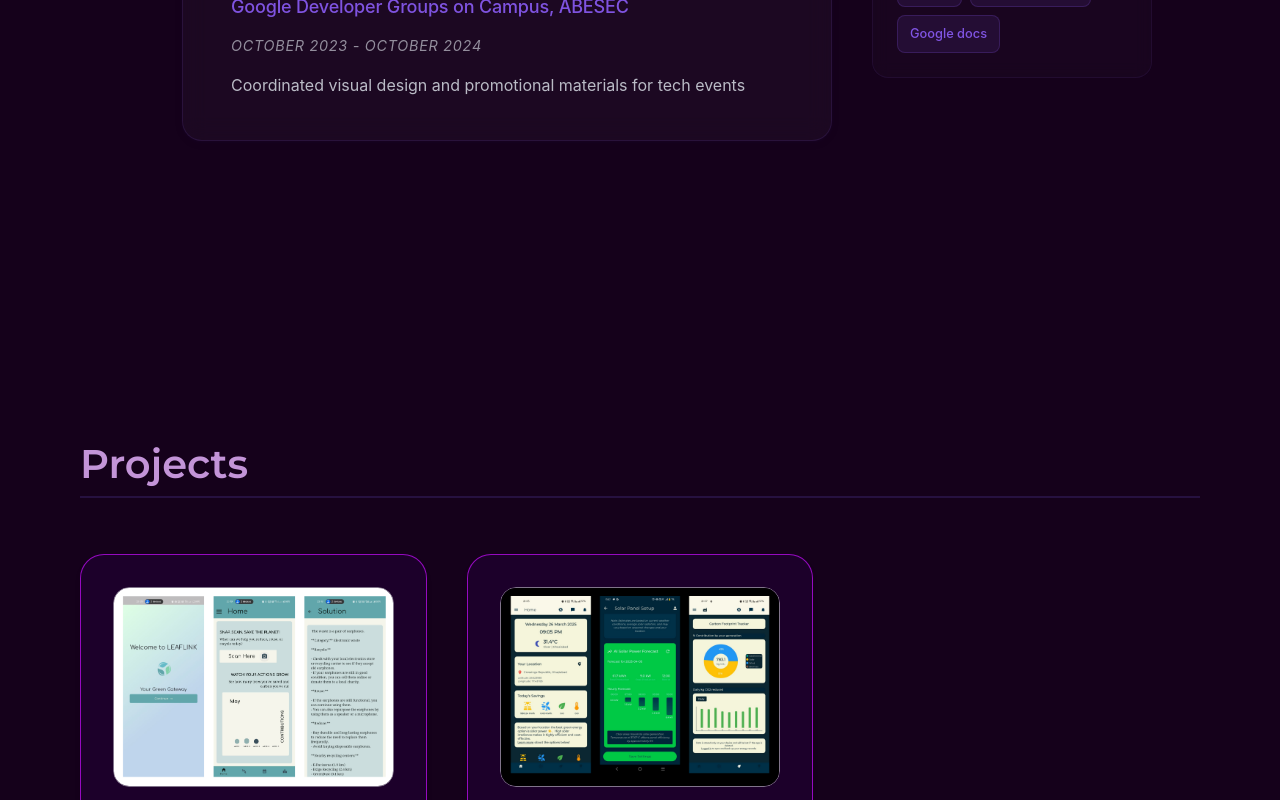
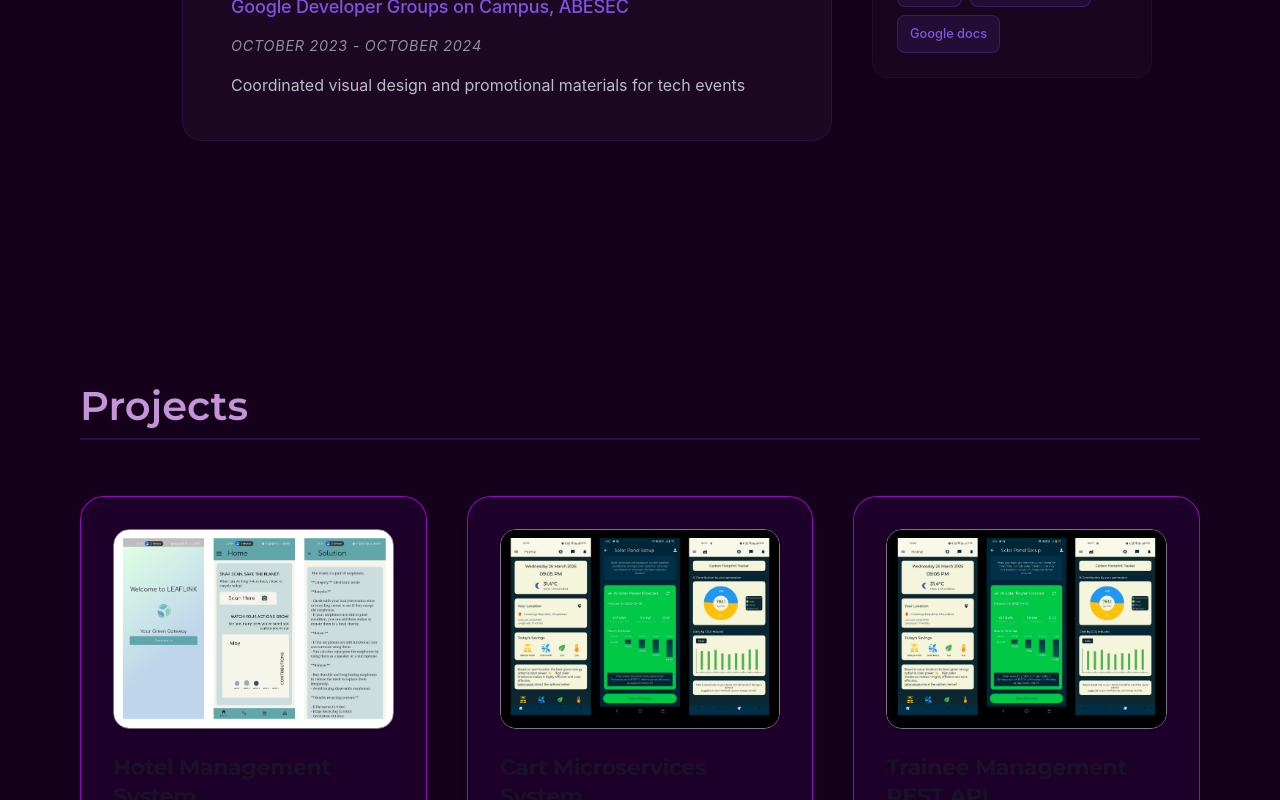
Before and after one commit to riddhisf/portfolio, a React (Vite) app in the folder portfolio/: page / in a window 1280 px wide. Shown: the part 2000-2800 px from the top of the page. Built offline with nearby package versions, Linux system fonts and the light colour scheme.

Commit message:
Updated projects

```diff
--- a/portfolio/src/pages/Projects.jsx
+++ b/portfolio/src/pages/Projects.jsx
@@ -10,25 +10,95 @@
   const projects = [
   {
     id: 1,
+    title: "Hotel Management System",
+    shortDescription: "Backend-driven hotel management and reservation system",
+    fullDescription:
+      "A full-stack hotel management system developed using Spring Boot and Spring Data REST. The application includes modules for hotels, rooms, reservations, amenities, reviews, and payments with optimized REST APIs, validation handling, and scalable entity relationship mapping.",
+    technologies: [
+      "Java",
+      "Spring Boot",
+      "Spring Data JPA",
+      "Spring Data REST",
+      "MySQL",
+      "JUnit"
+    ],
+    image: Leaflink,
+    sourceCode: "https://github.com/riddhisf/HotelManagement"
+  },
+
+  {
+    id: 2,
+    title: "Cart Microservices System",
+    shortDescription: "Microservices-based e-commerce backend system",
+    fullDescription:
+      "Developed a scalable microservices-based e-commerce backend with services such as Cart, Product, Catalog, Recommendation, and Stock. Integrated Eureka service discovery, API Gateway routing, Resilience4j circuit breaker, Zipkin tracing, and Spring Boot Actuator monitoring.",
+    technologies: [
+      "Java",
+      "Spring Boot",
+      "Spring Cloud",
+      "PostgreSQL",
+      "Microservices",
+      "Jenkins"
+    ],
+    image: GreenGrid,
+    sourceCode: "https://github.com/riddhisf"
+  },
+
+  {
+    id: 3,
+    title: "Trainee Management REST API",
+    shortDescription: "RESTful trainee management backend application",
+    fullDescription:
+      "A Spring Boot REST API for managing trainee records with CRUD operations, layered architecture, PostgreSQL integration, validation handling, Docker containerization, and JUnit-Mockito based unit testing.",
+    technologies: [
+      "Java",
+      "Spring Boot",
+      "PostgreSQL",
+      "Docker",
+      "JUnit",
+      "Mockito"
+    ],
+    image: GreenGrid,
+    sourceCode: "https://github.com/riddhisf/TraineeAPI"
+  },
+
+  {
+    id: 4,
     title: "Leaflink",
-      shortDescription: "AI powered waste management and sustainable solutions",
-      fullDescription: "Leaflink is a mobile application designed to transform the way we manage waste by leveraging the power of Gemini AI. The app allows users to scan waste items and receive personalized solutions on how to effectively reuse, recycle, or reduce them. This innovative approach not only promotes sustainable waste management practices but also educates users on environmental conservation.",
-      technologies: ["Flutter", "Firebase", "GCP", "Gemini API"],
+    shortDescription: "AI-powered waste management and sustainability app",
+    fullDescription:
+      "Leaflink is a mobile application designed to promote sustainable waste management using Gemini AI. Users can scan waste items and receive intelligent suggestions for reducing, reusing, and recycling waste effectively.",
+    technologies: [
+      "Flutter",
+      "Firebase",
+      "Google Cloud Platform",
+      "Gemini API"
+    ],
     image: Leaflink,
-      liveDemo: "https://drive.usercontent.google.com/download?id=10KuzoO9_ies4rG4dX8p8Q6hfzP4aPI3O&export=download&authuser=0",
+    liveDemo:
+      "https://drive.usercontent.google.com/download?id=10KuzoO9_ies4rG4dX8p8Q6hfzP4aPI3O&export=download&authuser=0",
     sourceCode: "https://github.com/nitinjha607/leaflink-2.0",
     demoVideo: "https://youtu.be/odD4qWD5dKA?feature=shared"
   },
+
   {
-      id: 2,
+    id: 5,
     title: "GreenGrid",
-      shortDescription: "Real-time renenwable energy generation predicition",
-      fullDescription: "Greengrid offers real-time data analytics, location-based energy predictions, and sustainable waste management solutions. The integration of Google's Gemini AI enables precise predictions for renewable energy potential and provides personalized sustainability guidance, making it an essential tool for rural communities to embrace clean energy alternatives.",
-      technologies: ["Flutter", "Firebase", "GCP", "Gemini API"],
+    shortDescription:
+      "Real-time renewable energy prediction and sustainability platform",
+    fullDescription:
+      "GreenGrid provides renewable energy predictions, sustainability insights, and smart waste management recommendations using AI-powered analytics and location-based data processing for rural and sustainable development initiatives.",
+    technologies: [
+      "Flutter",
+      "Firebase",
+      "Google Cloud Platform",
+      "Gemini API"
+    ],
     image: GreenGrid,
-      liveDemo: "https://drive.google.com/file/d/1SkZczJyPZFKQ3P40v2yZPzCUFLQBIDrP/view?usp=sharing",
-      sourceCode: "https://github.com/riddhisf/GREENGRID-pravah",
-    },
+    liveDemo:
+      "https://drive.google.com/file/d/1SkZczJyPZFKQ3P40v2yZPzCUFLQBIDrP/view?usp=sharing",
+    sourceCode: "https://github.com/riddhisf/GREENGRID-pravah"
+  }
 ];
 
   const handleCardClick = (project) => {
```
Lines whose indentation alone changed are shown as unchanged.
